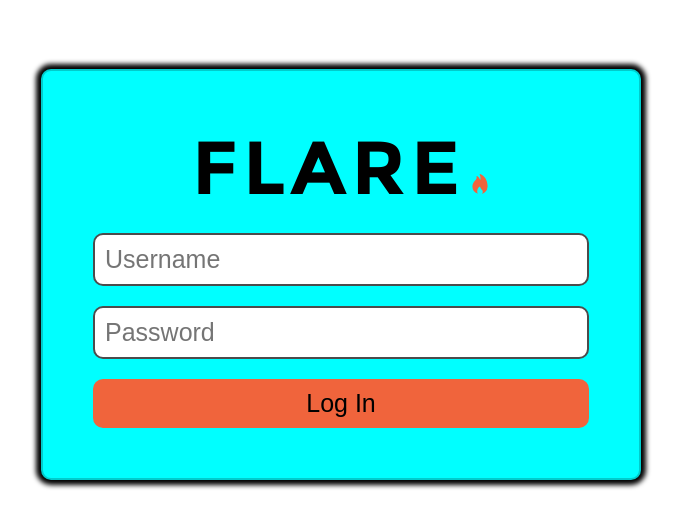
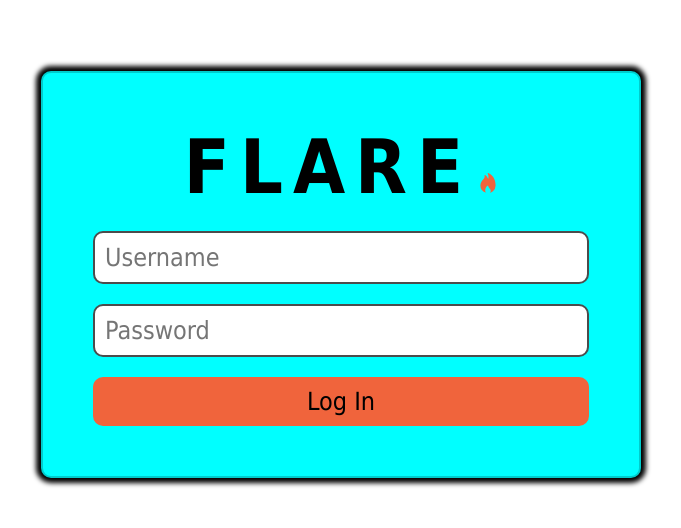
Before and after one commit to 2023popn/Pub-Flare, a website: page login.html in a window 1280 px wide. Shown: the part 126-654 px from the top of the page, without its empty margins (299-980 px from the left). Drawn offline with Linux system fonts and the light colour scheme.

Commit message:
modified:   login.html

```diff
--- a/login.html
+++ b/login.html
@@ -33,14 +33,15 @@
 
     <style>
         @font-face {
-            font-family: montserrat;
-            src: url(montserrat/Montserrat-Bold.ttf);
+            font-family: "montserrat";
+            src: url("montserrat/Montserrat-Bold.ttf");
         }
 
         * {
             margin: 0px;
             padding: 0px;
             box-sizing: border-box;
+            font-family: Tahoma, Arial, sans-serif;
         }
 
         html, body {
@@ -77,11 +78,7 @@
             gap: 5px;
             font-size: 50px;
             align-items: baseline;
-            letter-spacing: 5px;
-        }
-
-        h1 {
-            font-family: montserrat;
+            letter-spacing: 10px;
         }
 
         svg {
@@ -107,7 +104,7 @@
             border-color: rgba(0, 0, 0, 0.7);
         }
 
-        button{
+        button {
             background-color: rgb(240, 100, 60);
             text-align: center;
             padding: 10px;
```
